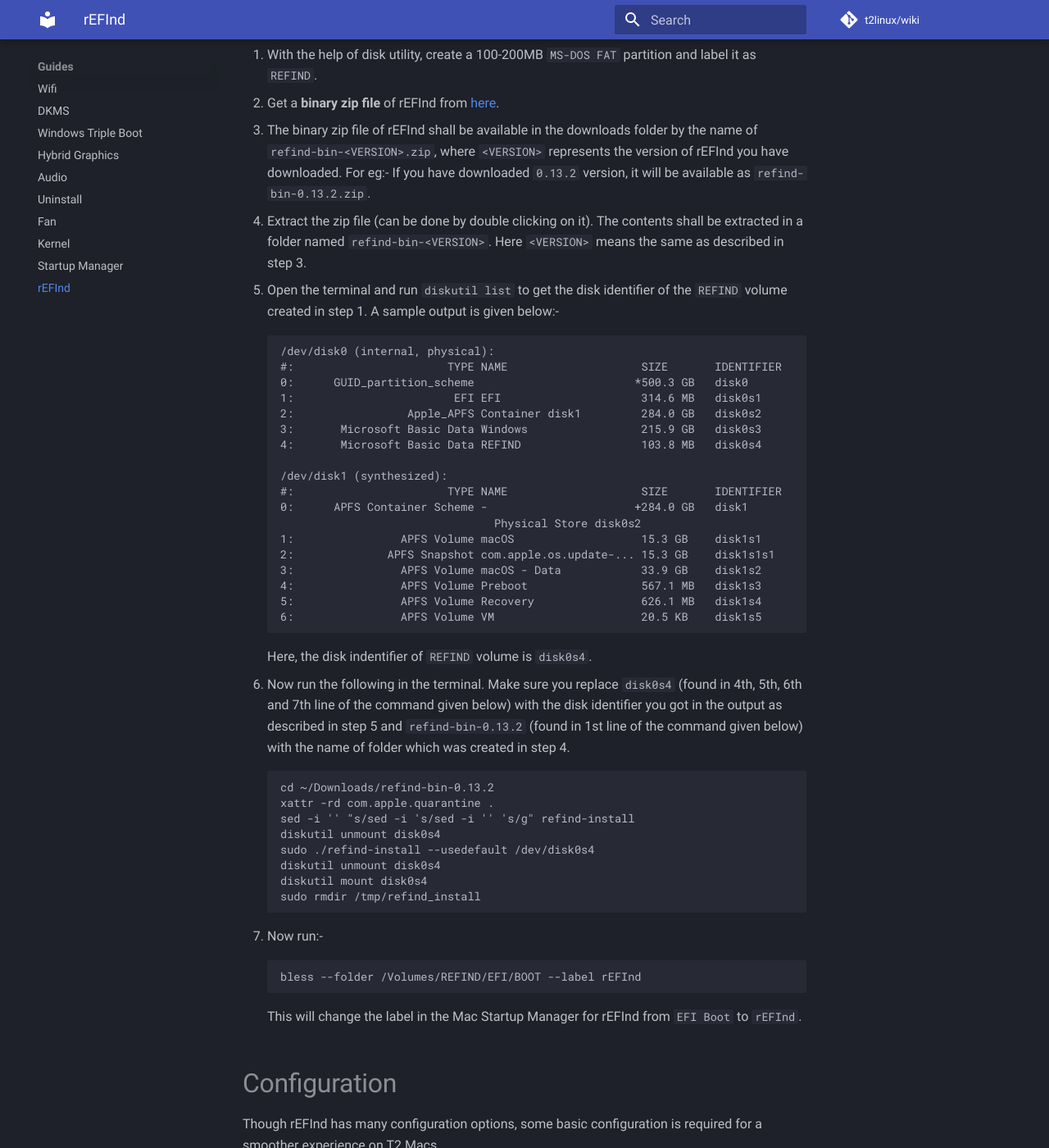
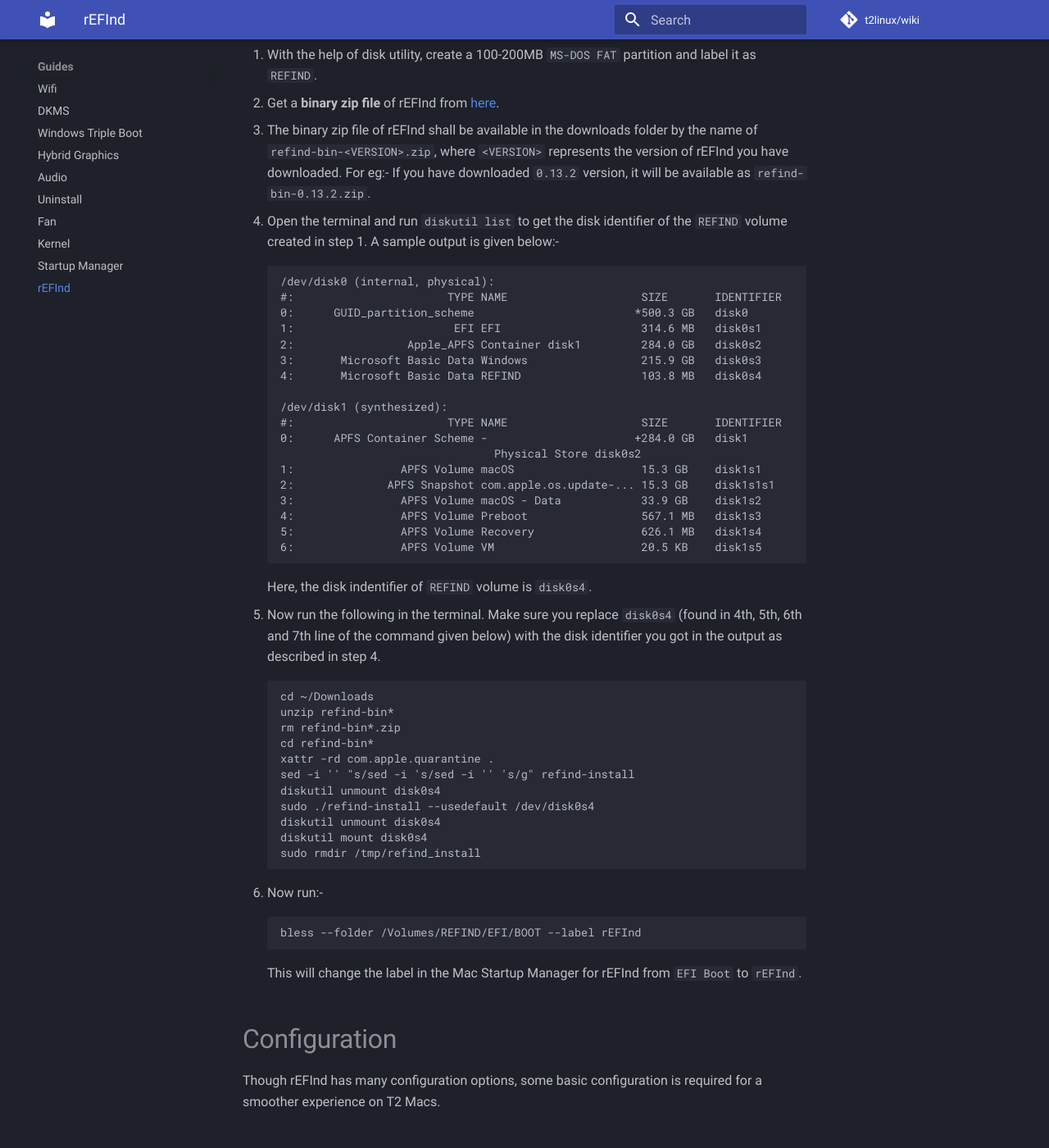
Before and after one commit to t2linux/wiki, an MkDocs documentation site: the page built from docs/guides/refind.md, in a window 1280 px wide and 1400 px high, scrolled down 486 px. Shown: the whole window at 82% size. Built offline with MkDocs 1.6.1 and Material for MkDocs 9.7.7, drawn with Linux system fonts in a browser that asks for light colours; comment, search, counter and statistics services are not loaded.

Commit message:
Improve the rEFInd guide

````diff
--- a/docs/guides/refind.md
+++ b/docs/guides/refind.md
@@ -12,9 +12,7 @@ All steps given here have to be performed on **macOS**. You will also need to ha
 
 3. The binary zip file of rEFInd shall be available in the downloads folder by the name of `refind-bin-<VERSION>.zip`, where `<VERSION>` represents the version of rEFInd you have downloaded. For eg:- If you have downloaded `0.13.2` version, it will be available as `refind-bin-0.13.2.zip`.
 
-4. Extract the zip file (can be done by double clicking on it). The contents shall be extracted in a folder named `refind-bin-<VERSION>`. Here `<VERSION>` means the same as described in step 3.
-
-5. Open the terminal and run `diskutil list` to get the disk identifier of the `REFIND` volume created in step 1. A sample output is given below:-
+4. Open the terminal and run `diskutil list` to get the disk identifier of the `REFIND` volume created in step 1. A sample output is given below:-
 
     ```plain
     /dev/disk0 (internal, physical):
@@ -39,10 +37,13 @@ All steps given here have to be performed on **macOS**. You will also need to ha
 
     Here, the disk indentifier of `REFIND` volume is `disk0s4`.
 
-6. Now run the following in the terminal. Make sure you replace `disk0s4` (found in 4th, 5th, 6th and 7th line of the command given below) with the disk identifier you got in the output as described in step 5 and `refind-bin-0.13.2` (found in 1st line of the command given below) with the name of folder which was created in step 4.
+5. Now run the following in the terminal. Make sure you replace `disk0s4` (found in 4th, 5th, 6th and 7th line of the command given below) with the disk identifier you got in the output as described in step 4.
 
     ```plain
-    cd ~/Downloads/refind-bin-0.13.2
+    cd ~/Downloads
+    unzip refind-bin*
+    rm refind-bin*.zip
+    cd refind-bin*
     xattr -rd com.apple.quarantine .
     sed -i '' "s/sed -i 's/sed -i '' 's/g" refind-install
     diskutil unmount disk0s4
````
Also changed, not shown: other parts of docs/guides/refind.md (+1 -1 lines).
